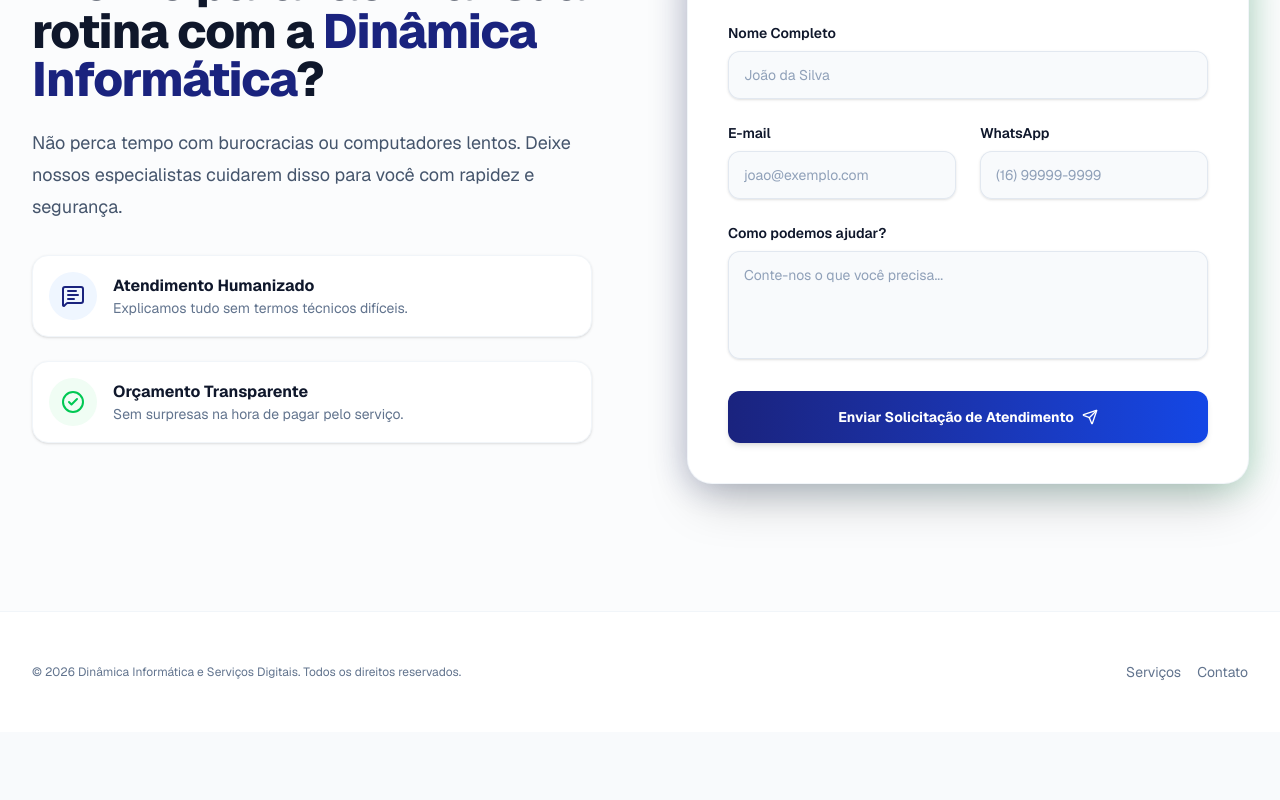
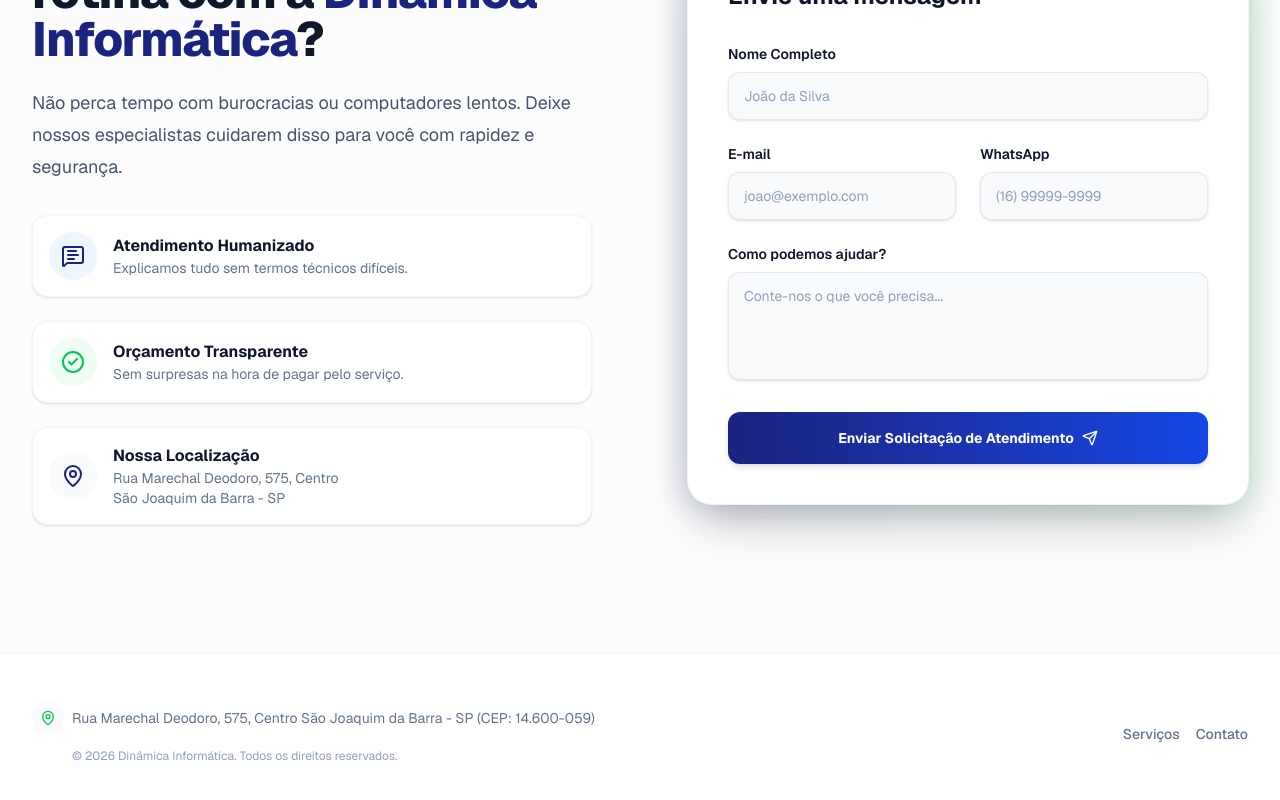
Before and after one commit to Jhonathanbr7/dinamica-landing, a Next.js app: page / in a window 1280 px wide. Shown: the part 2679-3479 px from the top of the page. Before the commit the page ends 3411 px from the top, so only its background shows below. Built offline with nearby package versions, Linux system fonts and the light colour scheme; no server answers.

Commit message:
feat: add location info and subtle animations

```diff
--- a/src/components/Footer.tsx
+++ b/src/components/Footer.tsx
@@ -1,28 +1,45 @@
 import Link from "next/link";
-import Image from "next/image";
+import { MapPin } from "lucide-react";
 
 export default function Footer() {
   const currentYear = new Date().getFullYear();
+  const mapUrl = "https://www.google.com/maps/search/?api=1&query=Rua+Marechal+Deodoro%2C+575%2C+Centro+Sao+Joaquim+da+Barra+-+SP";
 
   return (
     <footer className="bg-white border-t border-slate-100">
-      <div className="mx-auto max-w-7xl px-6 py-12 md:flex md:items-center md:justify-between lg:px-8">
+      <div className="mx-auto max-w-7xl px-6 py-12 md:flex md:items-center md:justify-between lg:px-8 animate-fade-in-up">
 
-        <div className="flex justify-center gap-x-6 md:order-2">
-          <nav className="flex gap-4 text-sm leading-6 text-slate-500">
-            <Link href="#servicos" className="hover:text-[var(--color-dinamica-blue)]">
+        <div className="flex justify-center md:order-2">
+          <nav className="flex gap-4 text-sm font-medium leading-6 text-slate-500">
+            <Link href="#servicos" className="hover:text-[var(--color-dinamica-blue)] transition-colors">
               Serviços
             </Link>
-            <Link href="#contato" className="hover:text-[var(--color-dinamica-blue)]">
+            <Link href="#contato" className="hover:text-[var(--color-dinamica-blue)] transition-colors">
               Contato
             </Link>
           </nav>
         </div>
 
         <div className="mt-8 md:order-1 md:mt-0">
-          <p className="text-center text-xs leading-5 text-slate-500">
-            &copy; {currentYear} Dinâmica Informática e Serviços Digitais. Todos os direitos reservados.
-          </p>
+          <div className="flex flex-col items-center md:items-start gap-3">
+            <a
+              href={mapUrl}
+              target="_blank"
+              rel="noopener noreferrer"
+              className="group flex flex-col md:flex-row items-center md:items-start gap-2 text-sm leading-5 text-slate-500 hover:text-[var(--color-dinamica-blue)] transition-colors text-center md:text-left"
+            >
+              <div className="flex h-8 w-8 items-center justify-center rounded-full bg-slate-50 group-hover:bg-blue-50 transition-colors">
+                <MapPin className="h-4 w-4 text-[var(--color-dinamica-green)] group-hover:scale-110 transition-transform" />
+              </div>
+              <span className="mt-1.5">
+                Rua Marechal Deodoro, 575, Centro <br className="md:hidden" />
+                São Joaquim da Barra - SP (CEP: 14.600-059)
+              </span>
+            </a>
+            <p className="text-center md:text-left text-xs leading-5 text-slate-400 md:pl-10">
+              &copy; {currentYear} Dinâmica Informática. Todos os direitos reservados.
+            </p>
+          </div>
         </div>
       </div>
     </footer>
--- a/src/components/LeadForm.tsx
+++ b/src/components/LeadForm.tsx
@@ -2,7 +2,7 @@
 
 import { useState } from "react";
 import { createClient } from "@supabase/supabase-js";
-import { Send, Loader2, CheckCircle2, MessageSquareText } from "lucide-react";
+import { Send, Loader2, CheckCircle2, MessageSquareText, MapPin } from "lucide-react";
 
 // Initialize Supabase Client
 const supabaseUrl = process.env.NEXT_PUBLIC_SUPABASE_URL!;
@@ -66,7 +66,7 @@
             </p>
 
             <div className="flex flex-col gap-6">
-              <div className="flex items-center gap-4 p-4 rounded-2xl bg-white border border-slate-100 shadow-sm">
+              <div className="flex items-center gap-4 p-4 rounded-2xl bg-white border border-slate-100 shadow-sm animate-fade-in-up" style={{ animationDelay: "100ms" }}>
                 <div className="flex h-12 w-12 items-center justify-center rounded-full bg-blue-50 text-[var(--color-dinamica-blue)]">
                   <MessageSquareText className="h-6 w-6" />
                 </div>
@@ -75,7 +75,7 @@
                   <p className="text-sm text-slate-500">Explicamos tudo sem termos técnicos difíceis.</p>
                 </div>
               </div>
-              <div className="flex items-center gap-4 p-4 rounded-2xl bg-white border border-slate-100 shadow-sm">
+              <div className="flex items-center gap-4 p-4 rounded-2xl bg-white border border-slate-100 shadow-sm animate-fade-in-up" style={{ animationDelay: "200ms" }}>
                 <div className="flex h-12 w-12 items-center justify-center rounded-full bg-green-50 text-[var(--color-dinamica-green)]">
                   <CheckCircle2 className="h-6 w-6" />
                 </div>
@@ -84,6 +84,21 @@
                   <p className="text-sm text-slate-500">Sem surpresas na hora de pagar pelo serviço.</p>
                 </div>
               </div>
+              <a
+                href="https://www.google.com/maps/search/?api=1&query=Rua+Marechal+Deodoro%2C+575%2C+Centro+Sao+Joaquim+da+Barra+-+SP"
+                target="_blank"
+                rel="noopener noreferrer"
+                className="group flex items-center gap-4 p-4 rounded-2xl bg-white border border-slate-100 shadow-sm animate-fade-in-up hover:border-blue-200 transition-colors"
+                style={{ animationDelay: "300ms" }}
+              >
+                <div className="flex h-12 w-12 items-center justify-center rounded-full bg-slate-50 text-[var(--color-dinamica-blue)] group-hover:bg-blue-50 transition-colors shrink-0">
+                  <MapPin className="h-6 w-6 group-hover:scale-110 transition-transform" />
+                </div>
+                <div>
+                  <h4 className="font-bold text-slate-900 group-hover:text-[var(--color-dinamica-blue)] transition-colors">Nossa Localização</h4>
+                  <p className="text-sm text-slate-500">Rua Marechal Deodoro, 575, Centro<br/>São Joaquim da Barra - SP</p>
+                </div>
+              </a>
             </div>
           </div>
 
```
